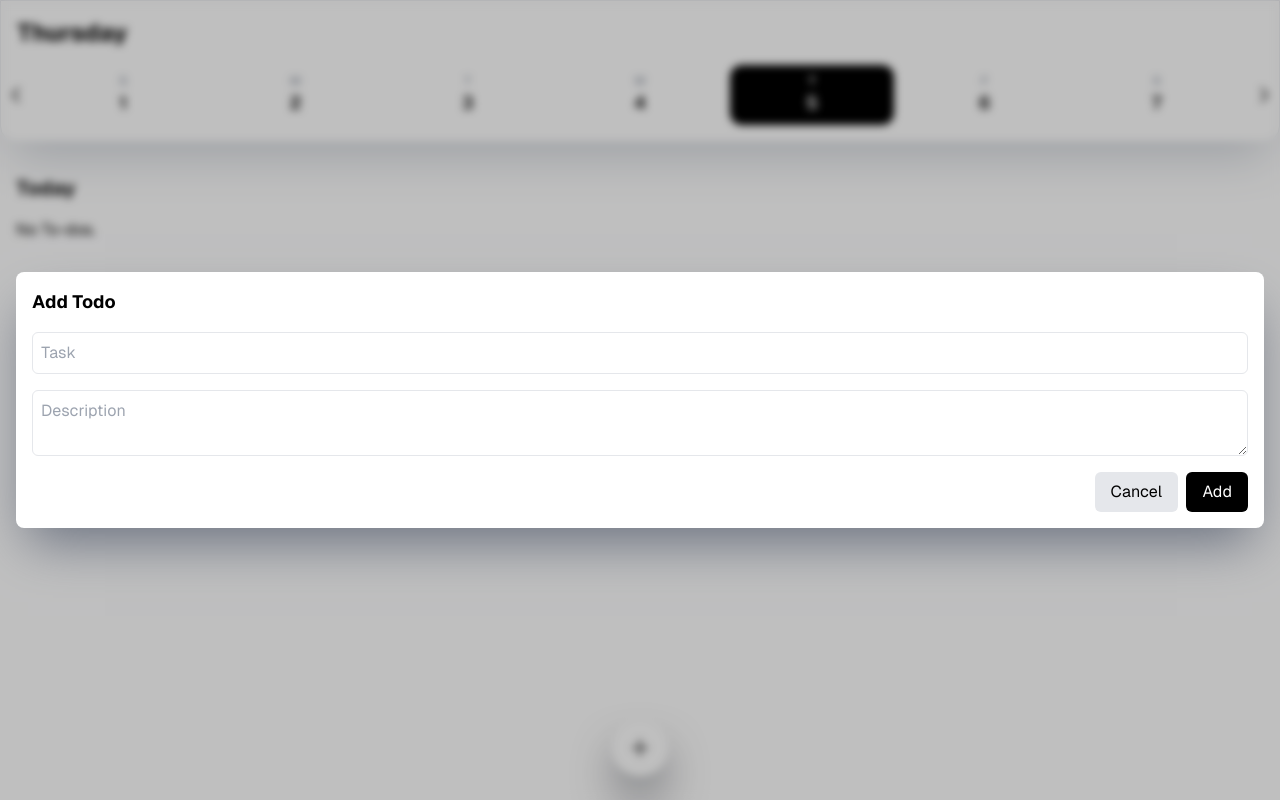
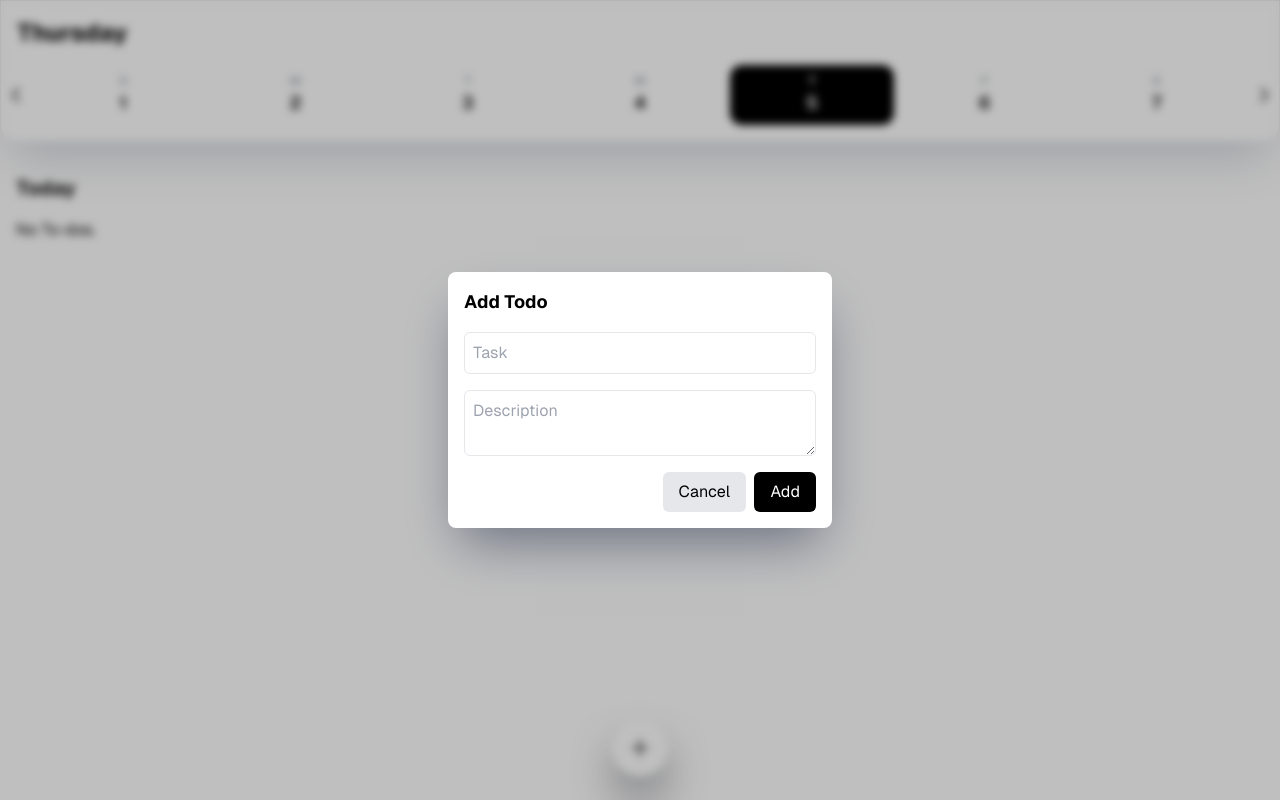
Before and after one commit to abhiroopc84/todo-app-imagined, a Next.js app: page / in a window 1280 px wide. Both pictures are taken after a click on the button 640 px from the left and 748 px from the top of the page. Built offline with nearby package versions, Linux system fonts and the light colour scheme.

Commit message:
Adjust modal width

```diff
--- a/src/app/components/addTodoModal.tsx
+++ b/src/app/components/addTodoModal.tsx
@@ -39,7 +39,7 @@ const AddTodoModal = () => {
       </div>
       {isOpen && (
         <div className="fixed z-50 inset-0 bg-black bg-opacity-25 backdrop-blur-sm flex items-center justify-center p-4">
-          <div className="bg-white p-4 rounded-lg shadow-2xl shadow-gray-500 flex flex-col gap-4 w-full">
+          <div className="bg-white p-4 rounded-lg shadow-2xl shadow-gray-500 flex flex-col gap-4 w-full max-w-96">
             <h2 className="text-lg font-bold">Add Todo</h2>
             <input
               type="text"
--- a/src/app/components/editTodoModal.tsx
+++ b/src/app/components/editTodoModal.tsx
@@ -31,7 +31,7 @@ const EditTodoModal = ({
 
   return (
     <div className="fixed z-50 inset-0 bg-black bg-opacity-25 backdrop-blur-sm flex items-center justify-center p-4">
-      <div className="bg-white p-4 rounded-lg shadow-2xl shadow-gray-500 flex flex-col gap-4 w-full">
+      <div className="bg-white p-4 rounded-lg shadow-2xl shadow-gray-500 flex flex-col gap-4 w-full max-w-96">
         <h2 className="text-lg font-bold">Edit To-Do</h2>
         <input
           type="text"
```
